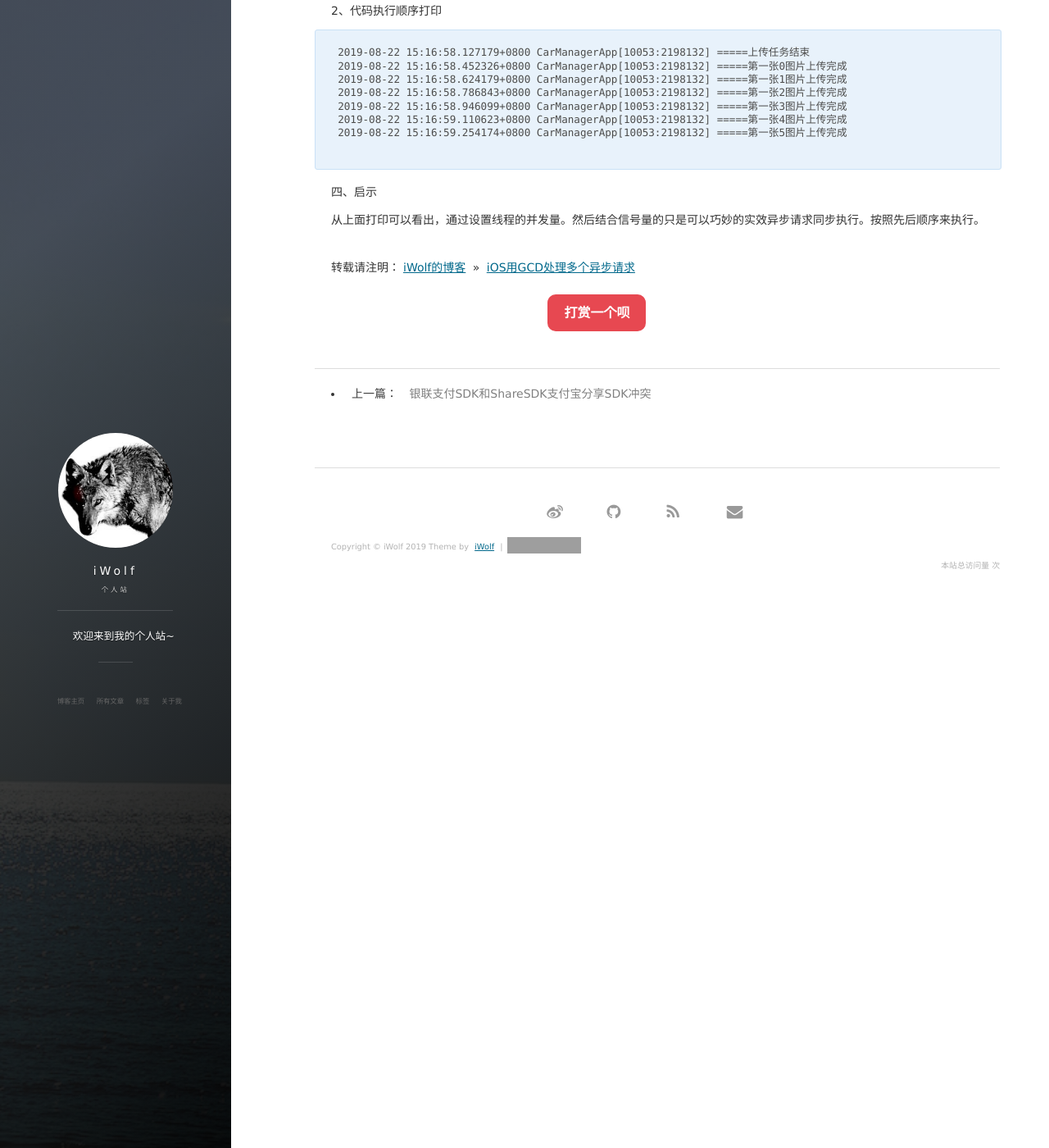
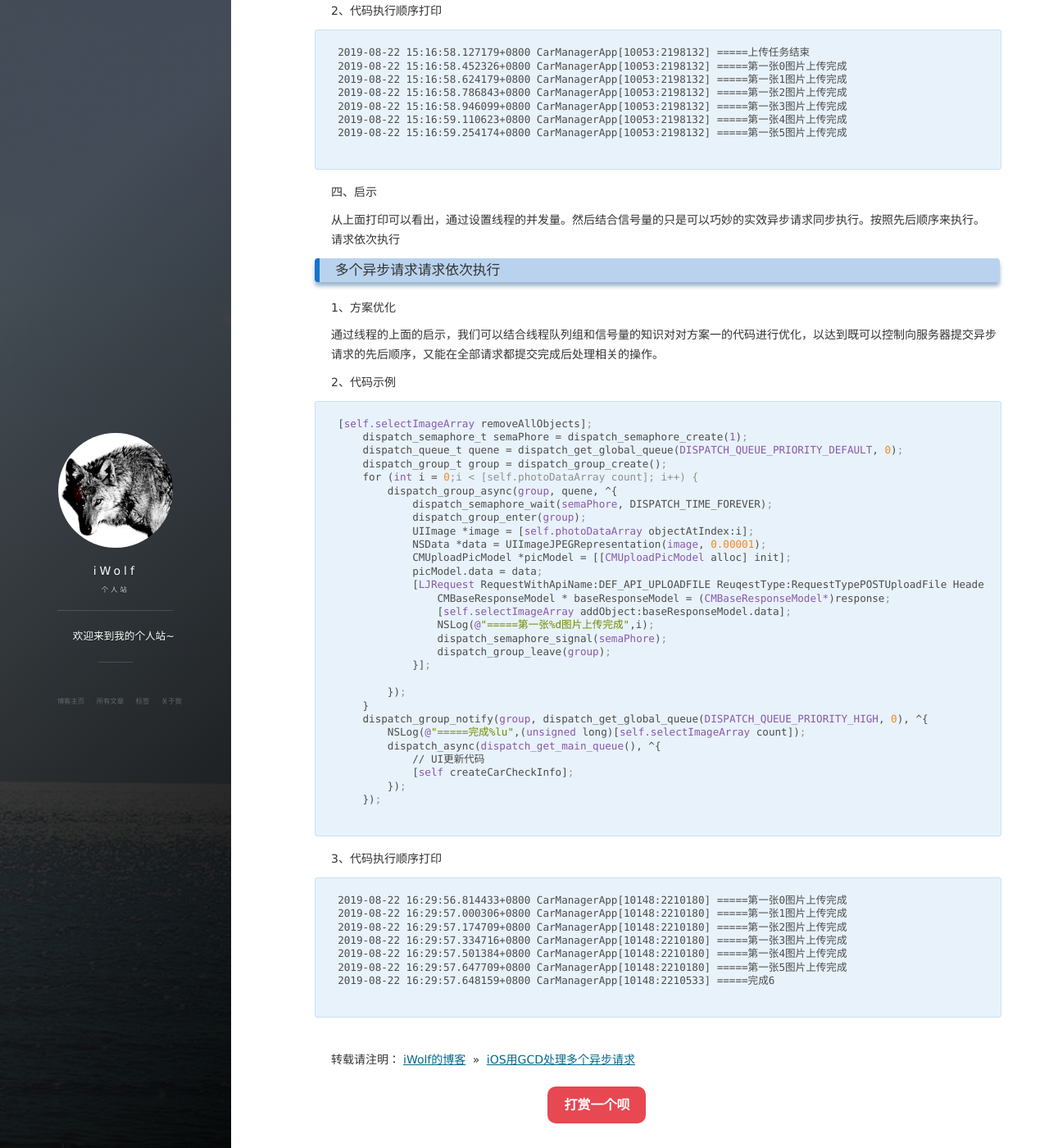
Before and after one commit to iWolfSex/iWolfSex.github.io, a Jekyll site: the page built from _posts/2019-08-22-iOS用GCD处理多个异步请求.md, in a window 1280 px wide and 1400 px high, scrolled down 1971 px. Shown: the whole window at 82% size. Built offline with Jekyll 4.4.1, drawn with Linux system fonts in a browser that asks for light colours; nearby versions of some CDN libraries; comment, search, counter and statistics services are not loaded; grey boxes are pictures that could not be loaded.

Commit message:
修改GCD文章相关内容

````diff
--- a/_posts/2019-08-22-iOS用GCD处理多个异步请求.md
+++ b/_posts/2019-08-22-iOS用GCD处理多个异步请求.md
@@ -129,6 +129,63 @@ dispatch_semaphore_t semaPhore = dispatch_semaphore_create(1);
 四、启示
 
 从上面打印可以看出，通过设置线程的并发量。然后结合信号量的只是可以巧妙的实效异步请求同步执行。按照先后顺序来执行。
+请求依次执行
+
+### 多个异步请求请求依次执行
+
+1、方案优化
+
+通过线程的上面的启示，我们可以结合线程队列组和信号量的知识对对方案一的代码进行优化，以达到既可以控制向服务器提交异步请求的先后顺序，又能在全部请求都提交完成后处理相关的操作。
+
+2、代码示例
+
+```
+[self.selectImageArray removeAllObjects];
+    dispatch_semaphore_t semaPhore = dispatch_semaphore_create(1);
+    dispatch_queue_t quene = dispatch_get_global_queue(DISPATCH_QUEUE_PRIORITY_DEFAULT, 0);
+    dispatch_group_t group = dispatch_group_create();
+    for (int i = 0;i < [self.photoDataArray count]; i++) {
+        dispatch_group_async(group, quene, ^{
+            dispatch_semaphore_wait(semaPhore, DISPATCH_TIME_FOREVER);
+            dispatch_group_enter(group);
+            UIImage *image = [self.photoDataArray objectAtIndex:i];
+            NSData *data = UIImageJPEGRepresentation(image, 0.00001);
+            CMUploadPicModel *picModel = [[CMUploadPicModel alloc] init];
+            picModel.data = data;
+            [LJRequest RequestWithApiName:DEF_API_UPLOADFILE ReuqestType:RequestTypePOSTUploadFile Header:nil Params:@{@"picArray":@[picModel]} NeedUseToken:YES ResultClass:[CMBaseResponseModel class] ResponseBlock:^(BOOL isSuccess, id response) {
+                CMBaseResponseModel * baseResponseModel = (CMBaseResponseModel*)response;
+                [self.selectImageArray addObject:baseResponseModel.data];
+                NSLog(@"=====第一张%d图片上传完成",i);
+                dispatch_semaphore_signal(semaPhore);
+                dispatch_group_leave(group);
+            }];
+
+        });
+    }
+    dispatch_group_notify(group, dispatch_get_global_queue(DISPATCH_QUEUE_PRIORITY_HIGH, 0), ^{
+        NSLog(@"=====完成%lu",(unsigned long)[self.selectImageArray count]);
+        dispatch_async(dispatch_get_main_queue(), ^{
+            // UI更新代码
+            [self createCarCheckInfo];
+        });
+    });
+
+```
+
+
+3、代码执行顺序打印
+
+```
+2019-08-22 16:29:56.814433+0800 CarManagerApp[10148:2210180] =====第一张0图片上传完成
+2019-08-22 16:29:57.000306+0800 CarManagerApp[10148:2210180] =====第一张1图片上传完成
+2019-08-22 16:29:57.174709+0800 CarManagerApp[10148:2210180] =====第一张2图片上传完成
+2019-08-22 16:29:57.334716+0800 CarManagerApp[10148:2210180] =====第一张3图片上传完成
+2019-08-22 16:29:57.501384+0800 CarManagerApp[10148:2210180] =====第一张4图片上传完成
+2019-08-22 16:29:57.647709+0800 CarManagerApp[10148:2210180] =====第一张5图片上传完成
+2019-08-22 16:29:57.648159+0800 CarManagerApp[10148:2210533] =====完成6
+
+```
+
 
 
 <br>
````
